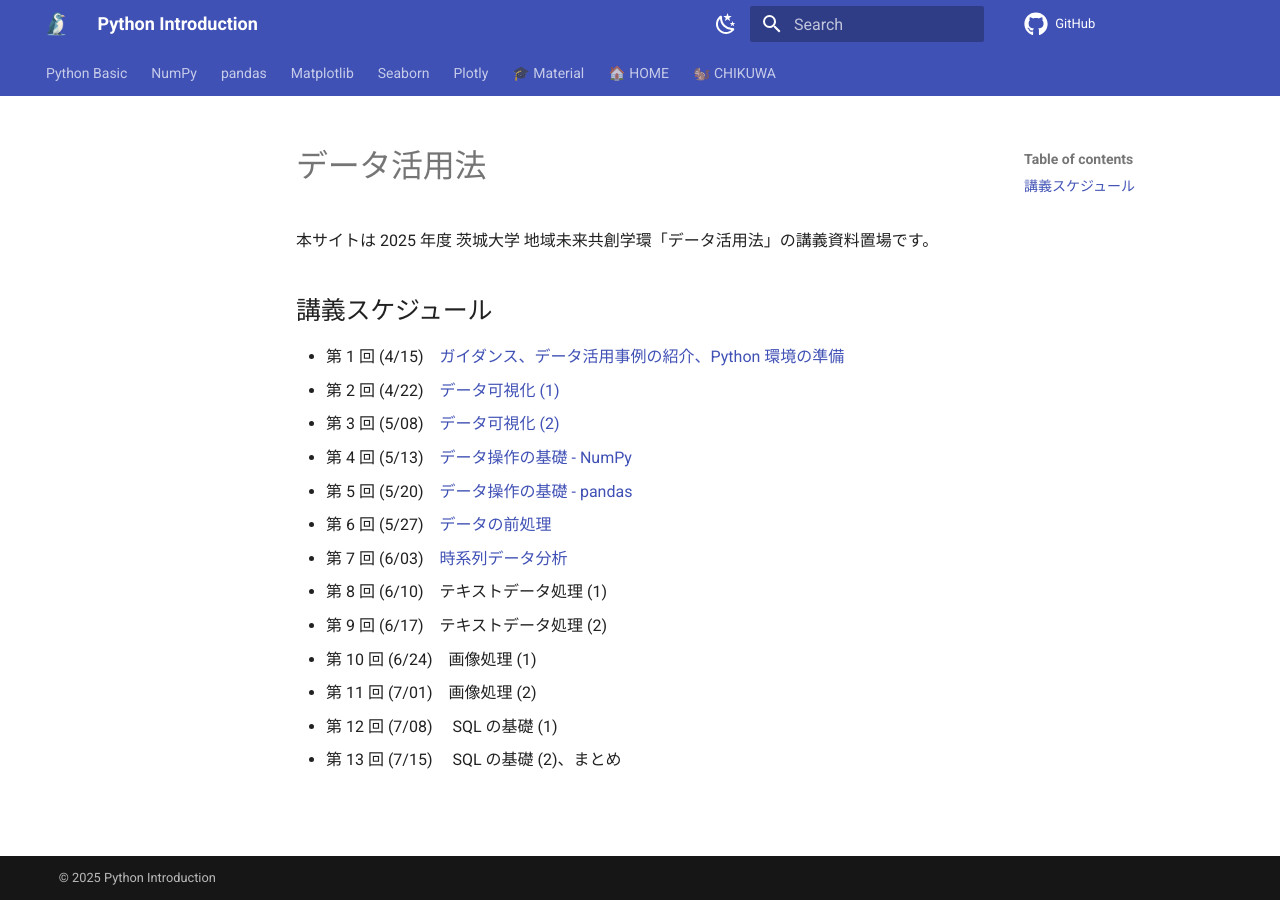
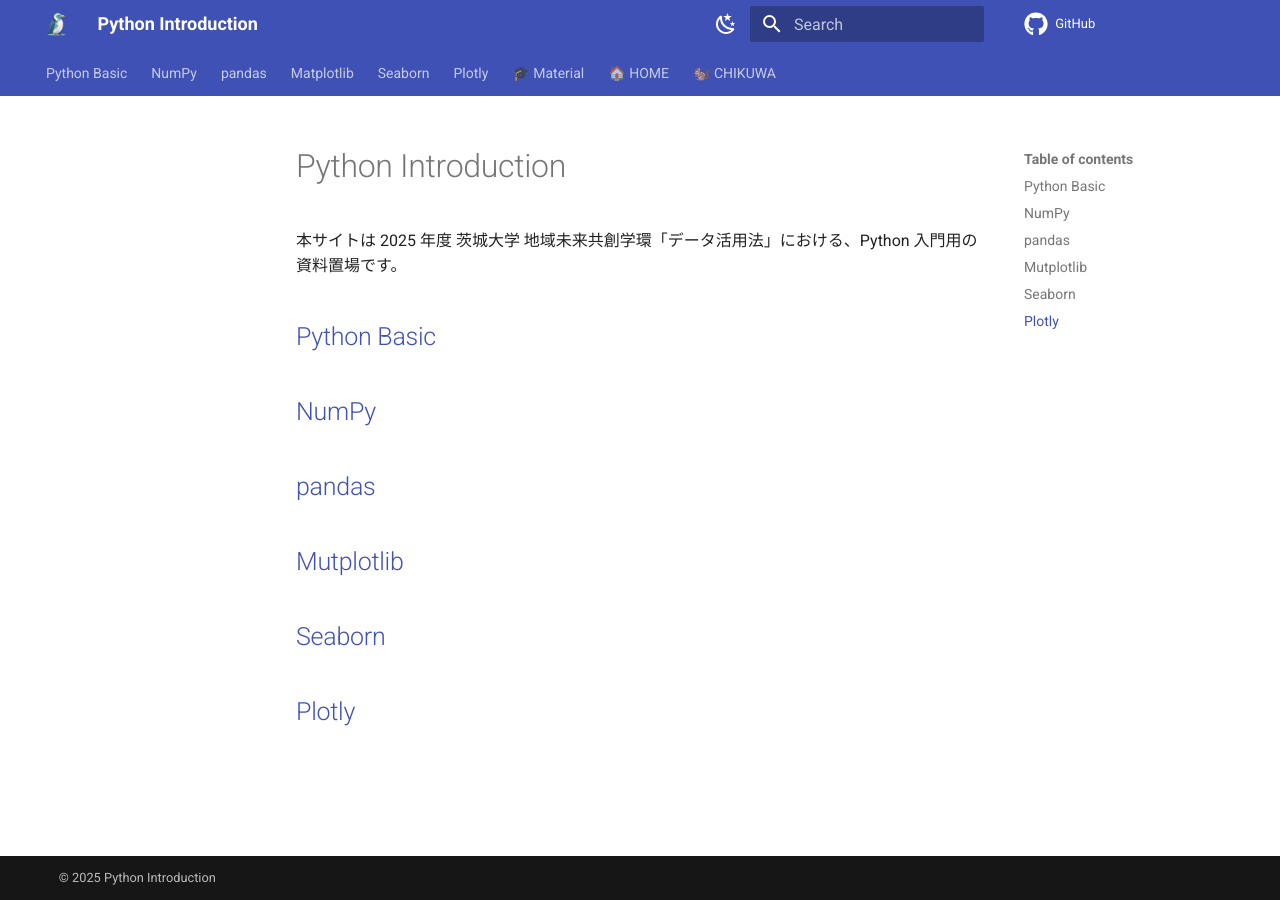
Before and after one commit to kanotown/python-introduction, an MkDocs documentation site: the page built from docs/index.md, in a window 1280 px wide. Built offline with MkDocs 1.6.1 and Material for MkDocs 9.7.7, drawn with Linux system fonts in a browser that asks for light colours; comment, search, counter and statistics services are not loaded.

Commit message:
First commit

```diff
--- a/docs/index.md
+++ b/docs/index.md
@@ -1,19 +1,15 @@
-# データ活用法
+# Python Introduction
 
-本サイトは 2025 年度 茨城大学 地域未来共創学環「データ活用法」の講義資料置場です。
+本サイトは 2025 年度 茨城大学 地域未来共創学環「データ活用法」における、Python 入門用の資料置場です。
 
-## 講義スケジュール
+## [Python Basic](./python-basic/index.md)
 
-- 第 1 回 (4/15)　[ガイダンス、データ活用事例の紹介、Python 環境の準備](./du2025/1.md)
-- 第 2 回 (4/22)　[データ可視化 (1)](./du2025/2.md)
-- 第 3 回 (5/08)　[データ可視化 (2)](./du2025/3.md)
-- 第 4 回 (5/13)　[データ操作の基礎 - NumPy](./du2025/4.md)
-- 第 5 回 (5/20)　[データ操作の基礎 - pandas](./du2025/5.md)
-- 第 6 回 (5/27)　[データの前処理](./du2025/6.md)
-- 第 7 回 (6/03)　[時系列データ分析](./du2025/7.md)
-- 第 8 回 (6/10)　テキストデータ処理 (1)
-- 第 9 回 (6/17)　テキストデータ処理 (2)
-- 第 10 回 (6/24)　画像処理 (1)
-- 第 11 回 (7/01)　画像処理 (2)
-- 第 12 回 (7/08)　 SQL の基礎 (1)
-- 第 13 回 (7/15)　 SQL の基礎 (2)、まとめ
+## [NumPy](./python-advanced/numpy/index.md)
+
+## [pandas](./python-advanced/pandas/index.md)
+
+## [Mutplotlib](./python-advanced/matplotlib/index.md)
+
+## [Seaborn](./python-advanced/seaborn/index.md)
+
+## [Plotly](./python-advanced/plotly/index.md)
--- a/docs/js/external-links.js
+++ b/docs/js/external-links.js
@@ -1,9 +1,14 @@
-document.addEventListener('DOMContentLoaded', function() {
-    const links = document.querySelectorAll('a');
-    links.forEach(link => {
-        if (link.href.match(/^https?:\/\//) && !link.href.includes(location.hostname)) {
-            link.target = '_blank';
-            link.rel = 'noopener noreferrer';
+document.addEventListener("DOMContentLoaded", function () {
+  const links = document.querySelectorAll("a");
+  links.forEach((link) => {
+    // du2025.ibadai.com は例外として処理
+    if (
+      link.href.match(/^https?:\/\//) &&
+      !link.href.includes(location.hostname) &&
+      !link.href.includes("du2025.ibadai.com")
+    ) {
+      link.target = "_blank";
+      link.rel = "noopener noreferrer";
 
       // 外部リンクアイコン
       // const icon = document.createElement('span');
```
Lines whose indentation alone changed are shown as unchanged.
